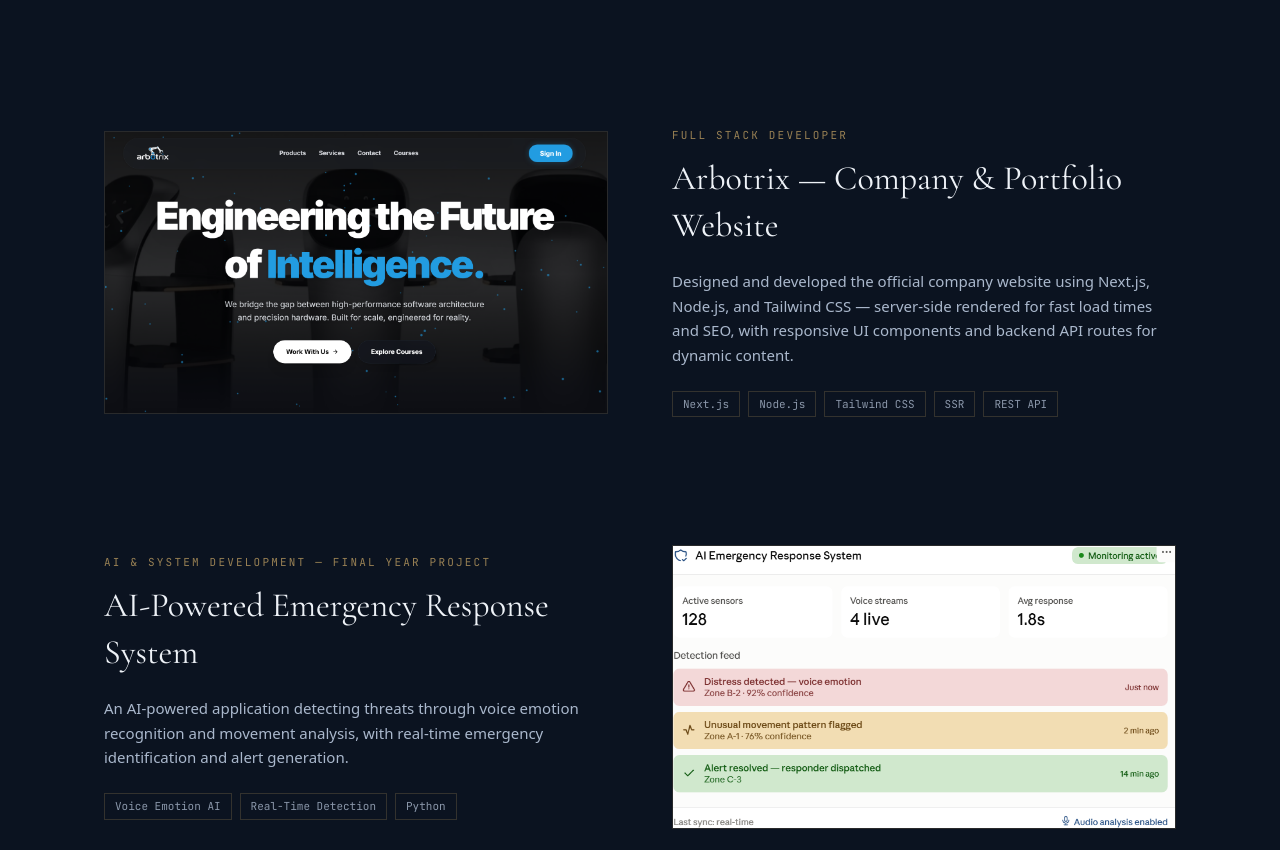
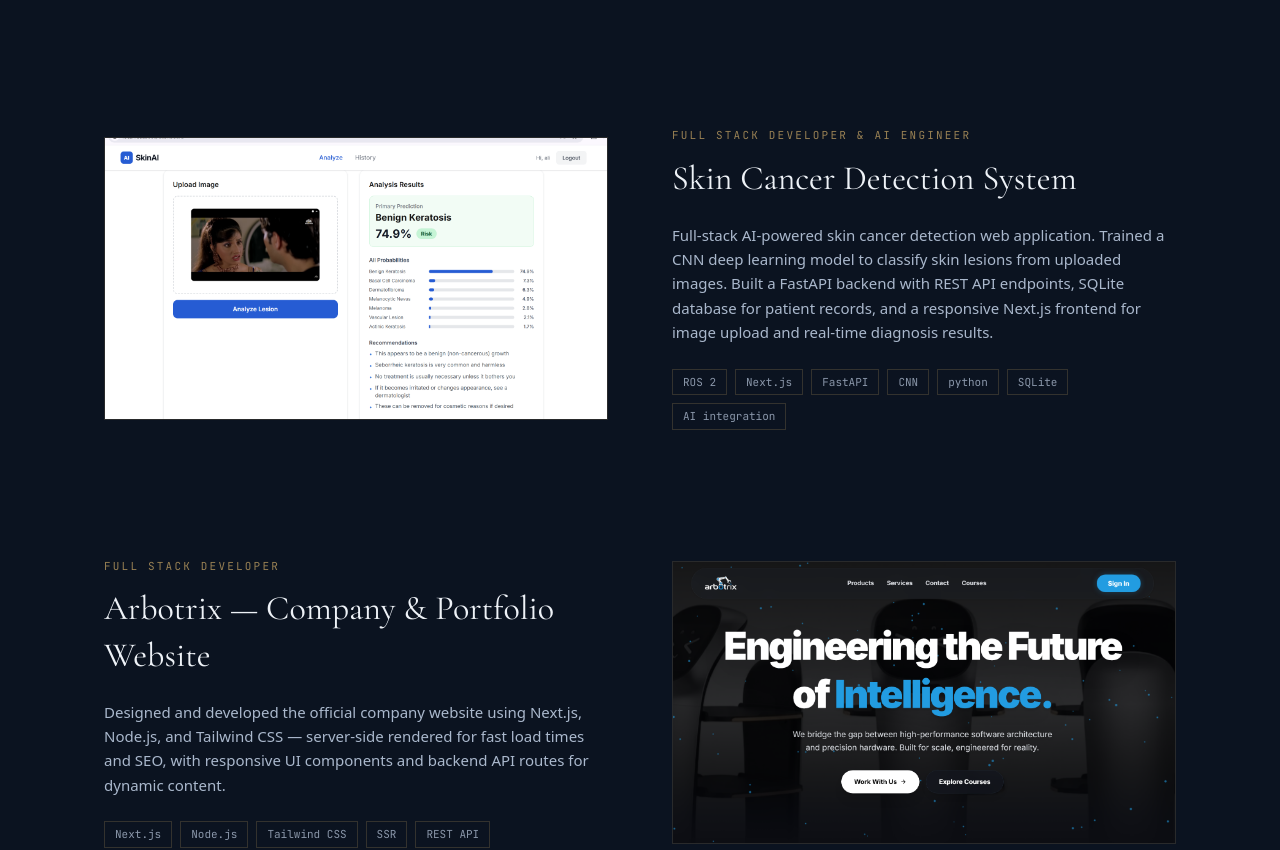
Before and after one commit to syedasumayya/portfolio, a Next.js app: page / in a window 1280 px wide. Shown: the part 4381-5231 px from the top of the page. Built offline with nearby package versions, Linux system fonts and the light colour scheme.

Commit message:
updated projects

```diff
--- a/src/components/Projects.tsx
+++ b/src/components/Projects.tsx
@@ -29,6 +29,14 @@
       "Designed and assembled the Tera X robotic hardware platform — wiring actuators, cameras, and proximity sensors, and implementing hardware-software interfacing with ROS 2 for autonomous navigation.",
     tags: ["ROS 2", "Hardware Design", "Embedded Systems"],
     image: "/tera-x.png",
+  },
+   {
+    title: "Skin Cancer Detection System",
+    role: "Full Stack Developer & AI Engineer",
+    description:
+      "Full-stack AI-powered skin cancer detection web application. Trained a CNN deep learning model to classify skin lesions from uploaded images. Built a FastAPI backend with REST API endpoints, SQLite database for patient records, and a responsive Next.js frontend for image upload and real-time diagnosis results.",
+    tags: ["ROS 2", "Next.js", "FastAPI","CNN","python","SQLite","AI integration"],
+    image: "/skin.png",
   },
   {
     title: "Arbotrix — Company & Portfolio Website",
```
Also changed, not shown: public/skin.png (added).
